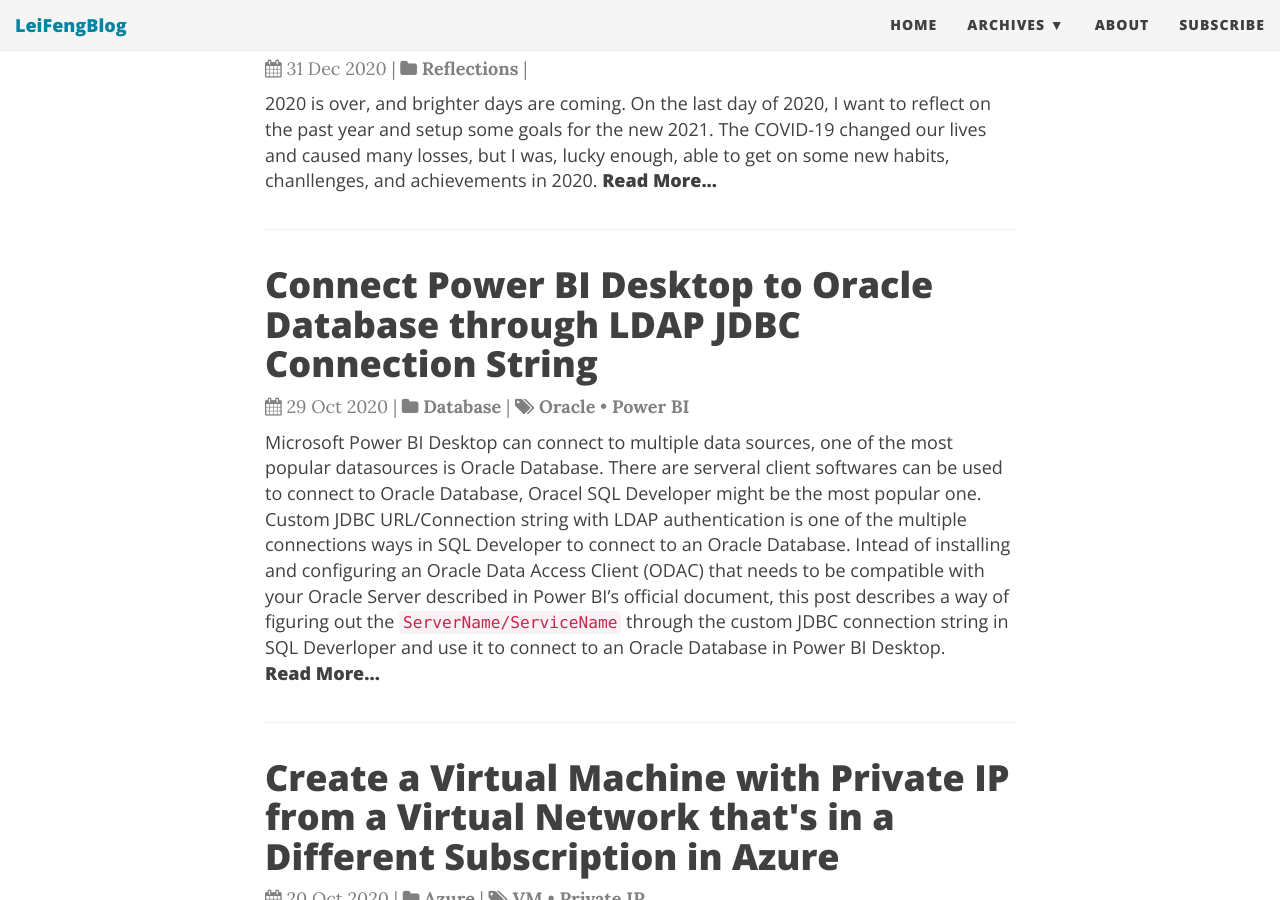
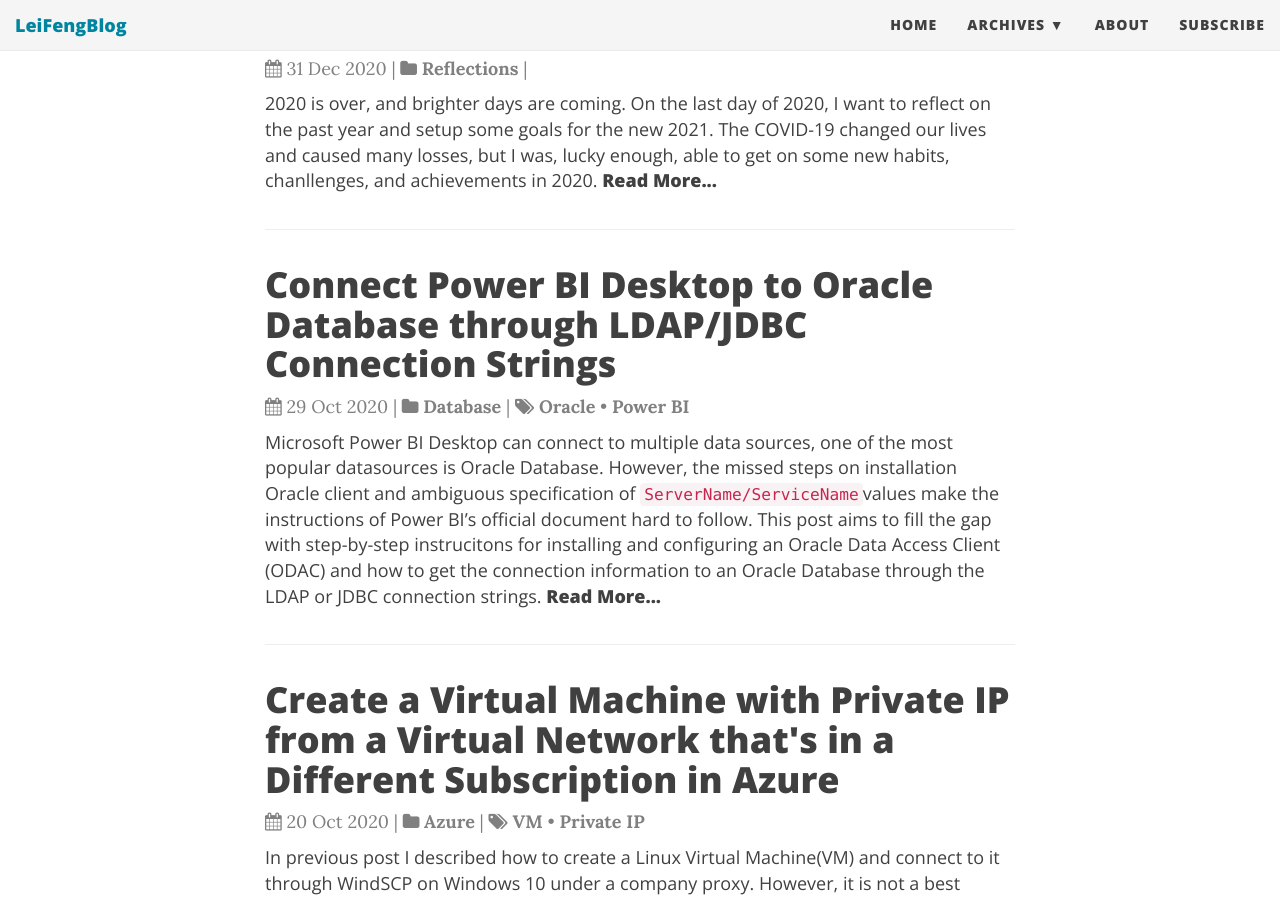
Before and after one commit to stonefl/stonefl.github.io, a Jekyll site: the page built from index.html, in a window 1280 px wide and 900 px high, scrolled down 400 px. Built offline with Jekyll 4.4.1, drawn with Linux system fonts in a browser that asks for light colours; nearby versions of some CDN libraries; the list of posts is cut into pages by our own code; comment, search, counter and statistics services are not loaded.

Commit message:
Update 2020-10-29-connect-power-bi-desktop-to-oracle-database-through-ldap-jdbc-connection-string.md

```diff
--- a/_posts/2020-10-29-connect-power-bi-desktop-to-oracle-database-through-ldap-jdbc-connection-string.md
+++ b/_posts/2020-10-29-connect-power-bi-desktop-to-oracle-database-through-ldap-jdbc-connection-string.md
@@ -2,8 +2,8 @@
 layout: post
 published: true
 title: >-
-  Connect Power BI Desktop to Oracle Database through LDAP JDBC Connection
-  String
+  Connect Power BI Desktop to Oracle Database through LDAP/JDBC Connection
+  Strings
 categories:
   - Database
 tags:
@@ -11,11 +11,16 @@
   - Power BI
 thumbnail: /img/post/dashboard.jpg
 ---
-Microsoft Power BI Desktop can connect to multiple data sources, one of the most popular datasources is Oracle Database. There are serveral client softwares can be used to connect to Oracle Database, Oracel SQL Developer might be the most popular one. Custom JDBC URL/Connection string with LDAP authentication is one of the multiple connections ways in SQL Developer to connect to an Oracle Database. Intead of installing and configuring an Oracle Data Access Client (ODAC) that needs to be compatible with your Oracle Server described in Power BI's [official document](https://docs.microsoft.com/en-us/power-bi/connect-data/desktop-connect-oracle-database#installing-the-oracle-client), this post describes a way of figuring out the `ServerName/ServiceName` through the custom JDBC connection string in SQL Deverloper and use it to connect to an Oracle Database in Power BI Desktop.
+Microsoft Power BI Desktop can connect to multiple data sources, one of the most popular datasources is Oracle Database. However, the missed steps on installation Oracle client and ambiguous specification of `ServerName/ServiceName`values make the instructions of Power BI's [official document](https://docs.microsoft.com/en-us/power-bi/connect-data/desktop-connect-oracle-database#installing-the-oracle-client) hard to follow. This post aims to fill the gap with step-by-step instrucitons for installing and configuring an Oracle Data Access Client (ODAC) and how to get the connection information to an Oracle Database through the LDAP or JDBC connection strings.
 <!--more-->
 
 ![private_sign]({{site.baseurl}}/img/post/dashboard.jpg)
 Picture comes from ([https://unsplash.com/@goumbik](https://unsplash.com/photos/mcSDtbWXUZU))
+
+There are serveral client softwares can be used to connect to Oracle Database, Oracel SQL Developer might be the most popular one. Custom JDBC URL/Connection string with LDAP authentication is one of the multiple connections ways in SQL Developer to connect to an Oracle Database. Intead of installing and configuring an Oracle Data Access Client (ODAC) that needs to be compatible with your Oracle Server described in Power BI's [official document](https://docs.microsoft.com/en-us/power-bi/connect-data/desktop-connect-oracle-database#installing-the-oracle-client), this post describes a way of figuring out the `ServerName/ServiceName` through the custom JDBC connection string in SQL Deverloper and use it to connect to an Oracle Database in Power BI Desktop.
+
+
+
 
 ## Custom JDBC URL
 ![custom jdbc url]({{site.baseurl}}/img/post/sql_developer01.PNG)
```
